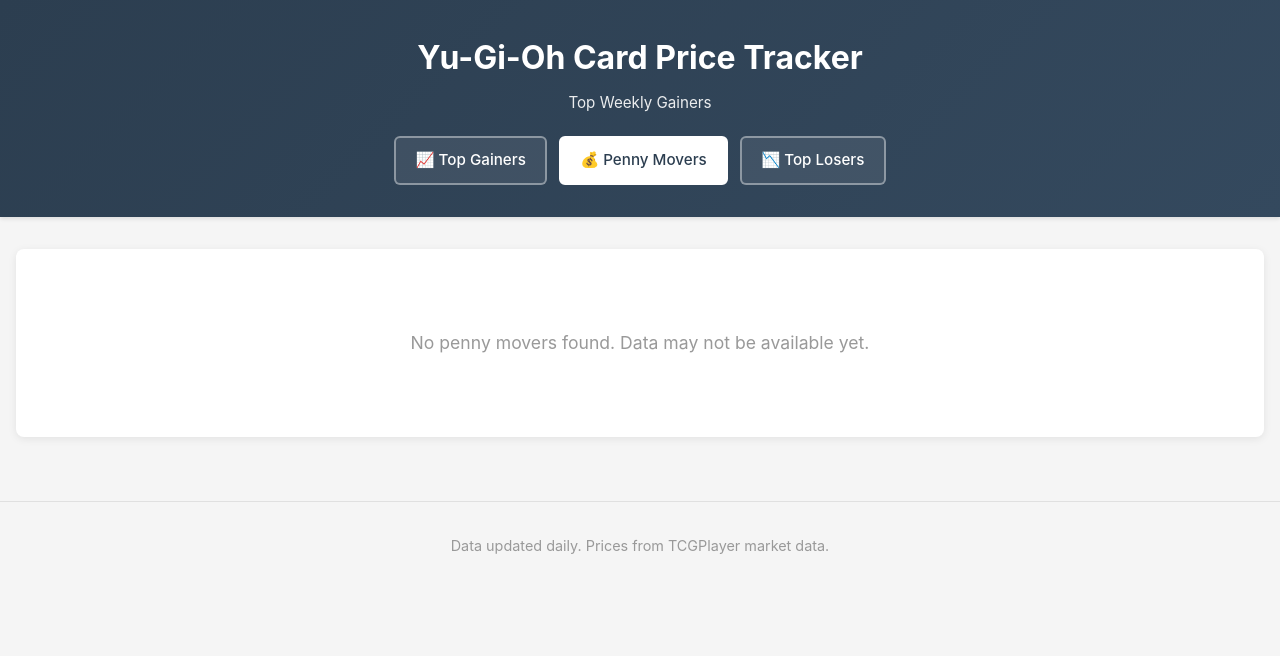
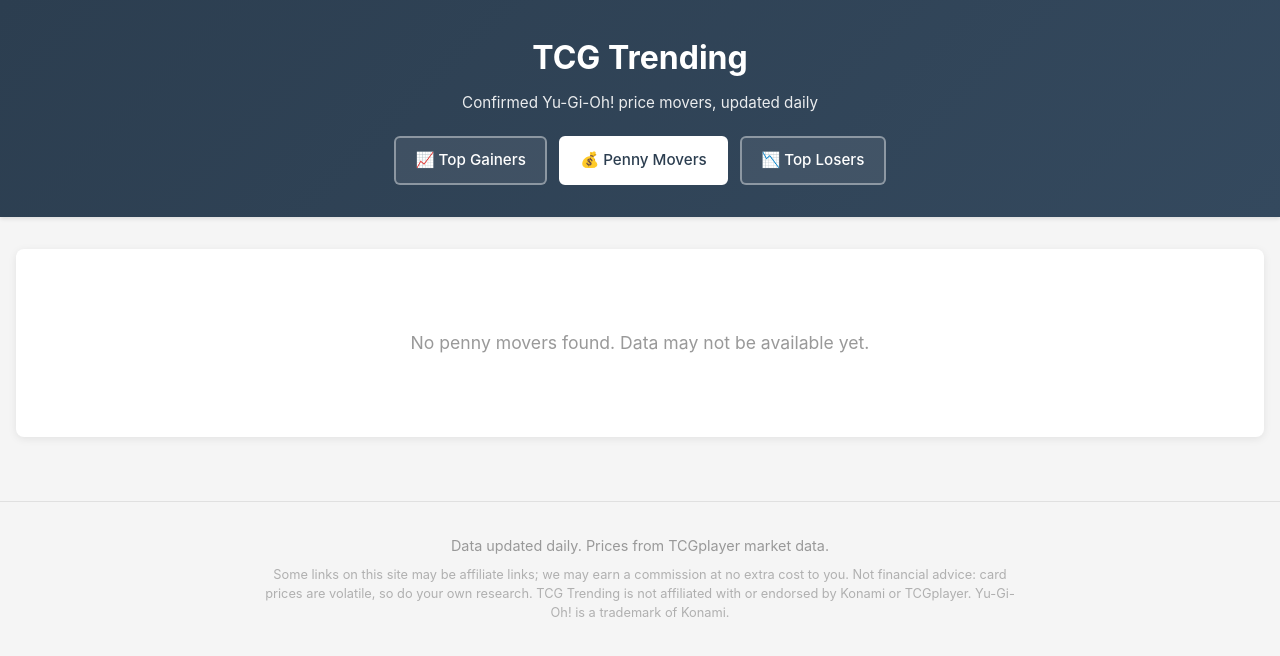
Before and after one commit to Burgos0/Yugioh-Prices-Fetcher-2, a Flask app: page /penny-movers in a window 1280 px wide. Shown: the top 656 px of the page. Run offline with Flask 3, Linux system fonts and the light colour scheme; data that the repository does not hold is empty.

Commit message:
Launch: static site deploy, branding, legal footer, analytics

```diff
--- a/app/__init__.py
+++ b/app/__init__.py
@@ -1,8 +1,39 @@
+import os
+import sqlite3
+
 from flask import Flask
+
+SITE_NAME = "TCG Trending"
+
+
+def printing_slug(printing):
+    """URL-safe printing name: "1st Edition" -> "1st-edition"."""
+    return (printing or "all").strip().lower().replace(" ", "-")
+
+
+def _last_updated(db_path="data/prices.db"):
+    try:
+        with sqlite3.connect(db_path) as conn:
+            return conn.execute("SELECT MAX(date) FROM printing_prices").fetchone()[0]
+    except Exception:
+        return None
+
 
 def create_app():
     app = Flask(__name__)
     app.config['DEBUG'] = False
+    # GoatCounter site code (free, cookie-free analytics). Empty = no tracking script.
+    app.config['GOATCOUNTER_CODE'] = os.environ.get('GOATCOUNTER_CODE', '').strip()
+
+    app.jinja_env.filters['printing_slug'] = printing_slug
+
+    @app.context_processor
+    def site_context():
+        return {
+            'site_name': SITE_NAME,
+            'last_updated': _last_updated(),
+            'goatcounter_code': app.config['GOATCOUNTER_CODE'],
+        }
 
     from app.routes import bp
     app.register_blueprint(bp)
--- a/app/routes.py
+++ b/app/routes.py
@@ -126,10 +126,28 @@ def meta_watch():
         error_msg = f"Error loading Meta Watch: {str(e)}"
         return render_template('meta_watch.html', report=None, error=error_msg)
 
+@bp.route('/card/<int:product_id>/<printing_slug>/')
+def card_page(product_id, printing_slug):
+    """Static-friendly card URL, e.g. /card/610840/1st-edition/."""
+    from flask import abort
+    from app import printing_slug as to_slug
+    conn = sqlite3.connect('data/prices.db')
+    printings = [row[0] for row in conn.execute(
+        'SELECT DISTINCT printing FROM printing_prices WHERE product_id = ?', (product_id,))]
+    conn.close()
+    match = next((p for p in printings if to_slug(p) == printing_slug), None)
+    if match is None:
+        abort(404)
+    return _render_card_detail(product_id, match)
+
+
 @bp.route('/card/<int:product_id>')
 def card_detail(product_id):
+    return _render_card_detail(product_id, request.args.get('printing'))
+
+
+def _render_card_detail(product_id, printing):
     conn = sqlite3.connect('data/prices.db')
-    printing = request.args.get('printing')
     price_table = 'printing_prices' if printing is not None else 'prices'
 
     history = conn.execute(
--- a/app/static/style.css
+++ b/app/static/style.css
@@ -360,3 +360,39 @@ footer {
         font-size: 0.7rem;
     }
 }
+
+/* Site title link + legal footer text */
+.site-title {
+    color: inherit;
+    text-decoration: none;
+}
+
+footer .legal {
+    font-size: 0.8rem;
+    opacity: 0.75;
+    max-width: 760px;
+    margin: 8px auto 0;
+    line-height: 1.5;
+}
+
+/* Phones: drop image + printing columns so price and gain % fit on screen;
+   printing moves under the set name instead. */
+.mobile-printing { display: none; }
+@media (max-width: 600px) {
+    .gainers-table th:nth-child(1), .gainers-table td:nth-child(1),
+    .gainers-table th:nth-child(2), .gainers-table td:nth-child(2),
+    .gainers-table th:nth-child(5), .gainers-table td:nth-child(5) {
+        display: none;
+    }
+    .mobile-printing {
+        display: block;
+        font-size: 0.8rem;
+        opacity: 0.7;
+        margin-top: 2px;
+    }
+    .gainers-table th, .gainers-table td {
+        padding: 8px 5px;
+        font-size: 0.82rem;
+    }
+    .content-wrapper { padding: 0.5rem; }
+}
--- a/app/templates/base.html
+++ b/app/templates/base.html
@@ -3,13 +3,17 @@
 <head>
     <meta charset="UTF-8">
     <meta name="viewport" content="width=device-width, initial-scale=1.0">
-    <title>{% block title %}Yu-Gi-Oh Price Tracker{% endblock %}</title>
+    <title>{% block title %}{{ site_name }} | Yu-Gi-Oh! Card Price Movers{% endblock %}</title>
+    <meta name="description" content="Daily Yu-Gi-Oh! card price movers from TCGplayer market data, filtered to confirmed moves only.">
     <link rel="stylesheet" href="{{ url_for('static', filename='style.css') }}">
+    {% if goatcounter_code %}
+    <script data-goatcounter="https://{{ goatcounter_code }}.goatcounter.com/count" async src="https://gc.zgo.at/count.js"></script>
+    {% endif %}
 </head>
 <body>
     <header>
-        <h1>Yu-Gi-Oh Card Price Tracker</h1>
-        <p class="subtitle">Top Weekly Gainers</p>
+        <h1><a href="{{ url_for('main.index') }}" class="site-title">{{ site_name }}</a></h1>
+        <p class="subtitle">Confirmed Yu-Gi-Oh! price movers, updated daily</p>
 
         <nav class="main-nav">
             <a href="{{ url_for('main.index') }}"
@@ -32,7 +36,16 @@
     </main>
 
     <footer>
-        <p>Data updated daily. Prices from TCGPlayer market data.</p>
+        <p>
+            {% if last_updated %}Last updated: {{ last_updated }}.{% else %}Data updated daily.{% endif %}
+            Prices from TCGplayer market data.
+        </p>
+        <p class="legal">
+            Some links on this site may be affiliate links; we may earn a commission at no extra cost to you.
+            Not financial advice: card prices are volatile, so do your own research.
+            {{ site_name }} is not affiliated with or endorsed by Konami or TCGplayer.
+            Yu-Gi-Oh! is a trademark of Konami.
+        </p>
     </footer>
 </body>
 </html>
--- a/app/templates/card_detail.html
+++ b/app/templates/card_detail.html
@@ -18,7 +18,8 @@
 
 <div style="
     display: flex;
-    gap: 50px;
+    flex-wrap: wrap;
+    gap: 30px;
     align-items: center;
     margin-top: 30px;
 ">
@@ -29,6 +30,7 @@
             alt="{{ card_name }}"
             style="
                 width: 280px;
+                max-width: 100%;
                 height: auto;
                 border-radius: 8px;
                 cursor: pointer;
@@ -36,7 +38,7 @@
         >
     </div>
 
-    <div style="flex: 1; max-width: 900px;">
+    <div style="flex: 1 1 300px; min-width: 0; max-width: 900px;">
         <canvas id="priceChart"></canvas>
     </div>
 
--- a/app/templates/gainers.html
+++ b/app/templates/gainers.html
@@ -41,13 +41,14 @@
                     </td>
 
                     <td class="card-name">
-                        <a href="{{ url_for('main.card_detail', product_id=gainer.product_id, printing=gainer.printing) }}">
+                        <a href="{{ url_for('main.card_page', product_id=gainer.product_id, printing_slug=gainer.printing|printing_slug) }}">
                             {{ gainer.card_name }}
                         </a>
                     </td>
 
                     <td class="set-name">
                         {{ gainer.set_name }}
+                        <span class="mobile-printing">{{ gainer.printing }}</span>
                     </td>
 
                     <td class="printing">
--- a/app/templates/losers.html
+++ b/app/templates/losers.html
@@ -44,7 +44,7 @@
                     </td>
 
                     <td class="card-name">
-                        <a href="{{ url_for('main.card_detail', product_id=loser.product_id, printing=loser.printing) }}">
+                        <a href="{{ url_for('main.card_page', product_id=loser.product_id, printing_slug=loser.printing|printing_slug) }}">
                             {{ loser.card_name }}
                         </a>
                     </td>
--- a/app/templates/penny_movers.html
+++ b/app/templates/penny_movers.html
@@ -44,7 +44,7 @@
                     </td>
 
                     <td class="card-name">
-                        <a href="{{ url_for('main.card_detail', product_id=mover.product_id, printing=mover.printing) }}">
+                        <a href="{{ url_for('main.card_page', product_id=mover.product_id, printing_slug=mover.printing|printing_slug) }}">
                             {{ mover.card_name }}
                         </a>
                     </td>
```
Also changed, not shown: scripts/build_static.py (added, +85 -0 lines), tests/test_static_site.py (added, +30 -0 lines), .github/workflows/daily.yml, 1 other file.
